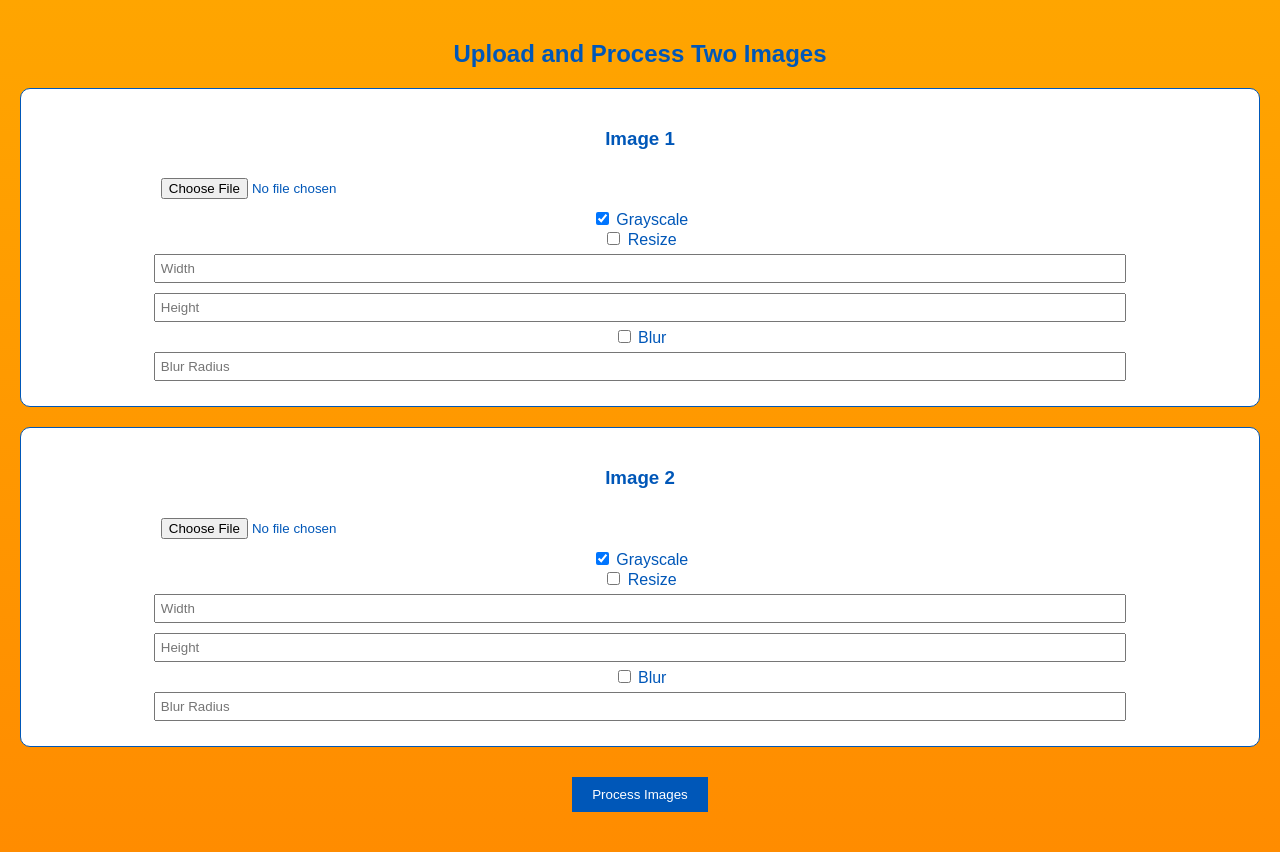
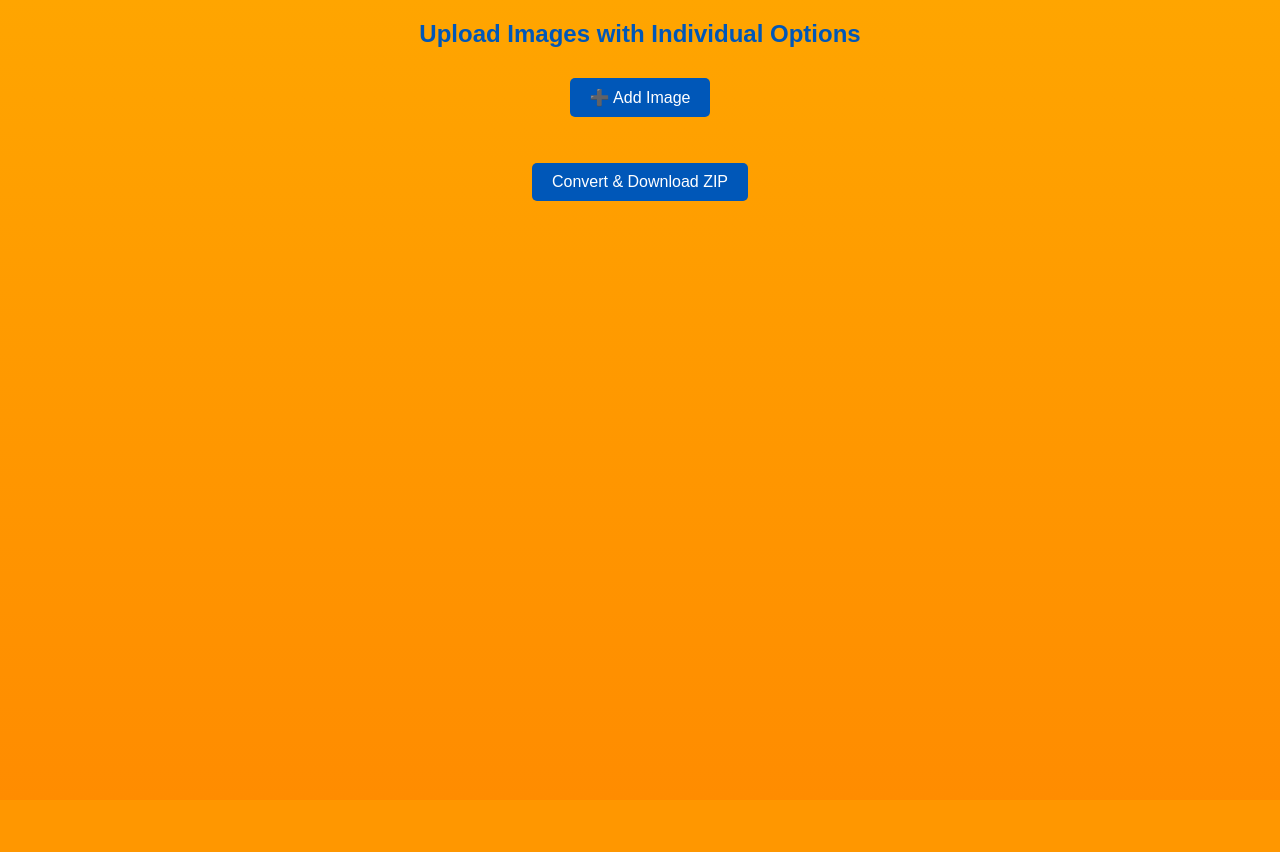
Before and after one commit to Jaylynlowes04/Multi-image-processing, a Flask app: page /process in a window 1280 px wide. After the commit the page ends 201 px from the top, so only its background shows below. Run offline with Flask 3, Linux system fonts and the light colour scheme.

Commit message:
Allowed for seperation for images

```diff
--- a/templates/index.html
+++ b/templates/index.html
@@ -2,142 +2,154 @@
 <html lang="en">
 <head>
   <meta charset="UTF-8">
-  <title>Image Processor – Two Image Configs</title>
+  <title>Advanced Per-Image Processor</title>
   <style>
     body {
       background: linear-gradient(to bottom, #FFA500, #FF8C00);
       color: #0057B8;
       font-family: Arial, sans-serif;
+      margin: 0;
+      padding: 0;
+      display: flex;
+      flex-direction: column;
+      align-items: center;
       text-align: center;
-      margin: 0;
-      padding: 20px;
-    }
-    .image-config {
-      border: 1px solid #0057B8;
-      border-radius: 10px;
-      padding: 20px;
-      margin-bottom: 20px;
-      background: #fff;
-    }
-    input[type="number"], input[type="file"] {
-      width: 80%;
-      padding: 5px;
-      margin: 5px;
+      min-height: 100vh;
     }
     button {
       background-color: #0057B8;
       color: white;
       padding: 10px 20px;
       border: none;
+      border-radius: 5px;
       margin-top: 10px;
       cursor: pointer;
+      font-size: 16px;
     }
-    #gallery {
-      display: flex;
-      flex-wrap: wrap;
-      justify-content: center;
-      gap: 20px;
-      margin-top: 20px;
+    button:hover {
+      background-color: #003F7F;
     }
-    .preview-set {
-      display: flex;
-      flex-direction: column;
-      align-items: center;
+    input[type="number"], input[type="file"] {
+      margin: 5px;
     }
-    .preview-set img {
-      max-width: 300px;
-      margin: 5px;
+    .image-block {
+      border: 2px solid #0057B8;
       border-radius: 10px;
-      box-shadow: 0 2px 5px rgba(0, 0, 0, 0.2);
+      padding: 10px;
+      margin: 10px;
+      width: 300px;
+      text-align: left;
+      background: white;
+    }
+    #loading {
+      display: none;
+      margin-top: 10px;
+      font-style: italic;
     }
   </style>
 </head>
 <body>
 
-  <h2>Upload and Process Two Images</h2>
+  <h2>Upload Images with Individual Options</h2>
 
-  <div class="image-config">
-    <h3>Image 1</h3>
-    <input type="file" id="image1" accept="image/*"><br>
-    <label><input type="checkbox" id="grayscale1" checked> Grayscale</label><br>
-    <label><input type="checkbox" id="resize1"> Resize</label><br>
-    <input type="number" id="resizeWidth1" placeholder="Width">
-    <input type="number" id="resizeHeight1" placeholder="Height"><br>
-    <label><input type="checkbox" id="blur1"> Blur</label><br>
-    <input type="number" id="blurRadius1" placeholder="Blur Radius" min="0" step="0.1">
+  <div id="fileInputs">
+    <!-- Image blocks will appear here -->
   </div>
 
-  <div class="image-config">
-    <h3>Image 2</h3>
-    <input type="file" id="image2" accept="image/*"><br>
-    <label><input type="checkbox" id="grayscale2" checked> Grayscale</label><br>
-    <label><input type="checkbox" id="resize2"> Resize</label><br>
-    <input type="number" id="resizeWidth2" placeholder="Width">
-    <input type="number" id="resizeHeight2" placeholder="Height"><br>
-    <label><input type="checkbox" id="blur2"> Blur</label><br>
-    <input type="number" id="blurRadius2" placeholder="Blur Radius" min="0" step="0.1">
-  </div>
+  <button onclick="addImageInput()">➕ Add Image</button><br><br>
 
-  <button onclick="uploadImages()">Process Images</button>
-
-  <div id="gallery"></div>
+  <button id="convertButton" onclick="uploadImages()">Convert & Download ZIP</button>
+  <div id="loading">Processing images...</div>
 
   <script>
+    let imageCounter = 0;
+
+    function addImageInput() {
+      imageCounter++;
+      const container = document.getElementById('fileInputs');
+
+      const block = document.createElement('div');
+      block.className = 'image-block';
+      block.id = `image-block-${imageCounter}`;
+      block.innerHTML = `
+        <h4>Image ${imageCounter}</h4>
+        <input type="file" accept="image/*" id="file-${imageCounter}"><br>
+
+        <label><input type="checkbox" id="grayscale-${imageCounter}"> Grayscale</label><br>
+
+        <label><input type="checkbox" id="resize-${imageCounter}"> Resize</label><br>
+        Width: <input type="number" id="width-${imageCounter}" min="1"><br>
+        Height: <input type="number" id="height-${imageCounter}" min="1"><br><br>
+
+        <label><input type="checkbox" id="blur-${imageCounter}"> Blur</label><br>
+        Radius: <input type="number" id="blur-radius-${imageCounter}" min="0" step="0.1"><br>
+      `;
+
+      container.appendChild(block);
+    }
+
     async function uploadImages() {
-      const gallery = document.getElementById('gallery');
-      gallery.innerHTML = '';
-
-      for (let i = 1; i <= 2; i++) {
-        const fileInput = document.getElementById(`image${i}`);
-        const file = fileInput.files[0];
-        if (!file) continue;
+      const button = document.getElementById('convertButton');
+      const loading = document.getElementById('loading');
+      const container = document.getElementById('fileInputs');
+      const blocks = container.getElementsByClassName('image-block');
 
       const formData = new FormData();
+      let hasFiles = false;
+
+      for (let block of blocks) {
+        const blockId = block.id.split('-')[2];
+        const fileInput = document.getElementById(`file-${blockId}`);
+
+        if (fileInput.files.length > 0) {
+          const file = fileInput.files[0];
           formData.append('images', file);
-        formData.append('grayscale', document.getElementById(`grayscale${i}`).checked);
-        formData.append('resize', document.getElementById(`resize${i}`).checked);
-        if (document.getElementById(`resize${i}`).checked) {
-          formData.append('width', document.getElementById(`resizeWidth${i}`).value);
-          formData.append('height', document.getElementById(`resizeHeight${i}`).value);
+
+          formData.append(`grayscale-${file.name}`, document.getElementById(`grayscale-${blockId}`).checked);
+
+          formData.append(`resize-${file.name}`, document.getElementById(`resize-${blockId}`).checked);
+          formData.append(`width-${file.name}`, document.getElementById(`width-${blockId}`).value);
+          formData.append(`height-${file.name}`, document.getElementById(`height-${blockId}`).value);
+
+          formData.append(`blur-${file.name}`, document.getElementById(`blur-${blockId}`).checked);
+          formData.append(`blur-radius-${file.name}`, document.getElementById(`blur-radius-${blockId}`).value);
+
+          hasFiles = true;
         }
-        formData.append('blur', document.getElementById(`blur${i}`).checked);
-        if (document.getElementById(`blur${i}`).checked) {
-          formData.append('blur_radius', document.getElementById(`blurRadius${i}`).value);
       }
 
-        const previewSet = document.createElement('div');
-        previewSet.className = 'preview-set';
-
-        const rawImg = document.createElement('img');
-        rawImg.src = URL.createObjectURL(file);
-        rawImg.alt = 'Raw Image';
-        previewSet.appendChild(rawImg);
+      if (!hasFiles) {
+        alert("Please select at least one image.");
+        return;
+      }
 
       try {
+        button.disabled = true;
+        loading.style.display = 'block';
+
         const response = await fetch('/grayscale', {
           method: 'POST',
           body: formData
         });
 
-          if (!response.ok) throw new Error('Processing failed');
+        if (!response.ok) throw new Error('Image processing failed.');
 
         const blob = await response.blob();
-          const processedUrl = URL.createObjectURL(blob);
-
-          const finalImg = document.createElement('img');
-          finalImg.src = processedUrl;
-          finalImg.alt = 'Processed Image';
-          previewSet.appendChild(finalImg);
+        const url = URL.createObjectURL(blob);
+        const link = document.createElement('a');
+        link.href = url;
+        link.download = 'processed_images.zip';
+        document.body.appendChild(link);
+        link.click();
+        document.body.removeChild(link);
+        URL.revokeObjectURL(url);
       } catch (err) {
-          const errorText = document.createElement('p');
-          errorText.textContent = `Error: ${err.message}`;
-          previewSet.appendChild(errorText);
-        }
-
-        gallery.appendChild(previewSet);
+        alert(err.message);
+      } finally {
+        button.disabled = false;
+        loading.style.display = 'none';
       }
     }
   </script>
-
 </body>
 </html>
```
Lines whose indentation alone changed are shown as unchanged.
